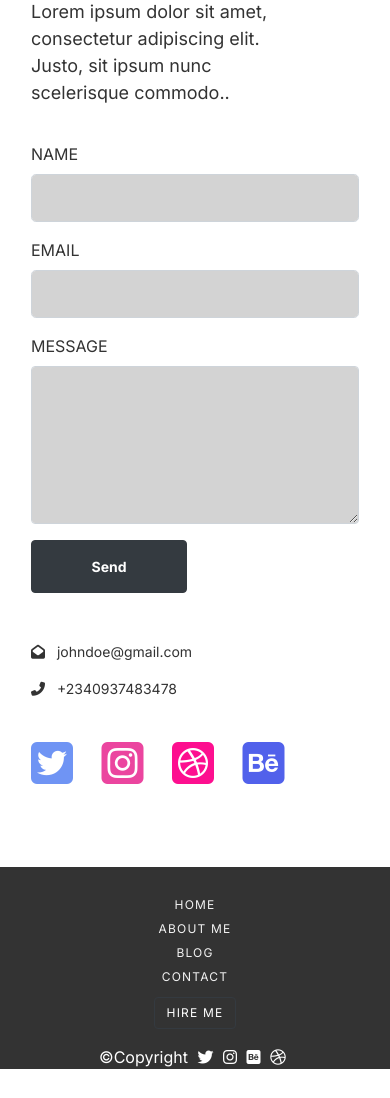
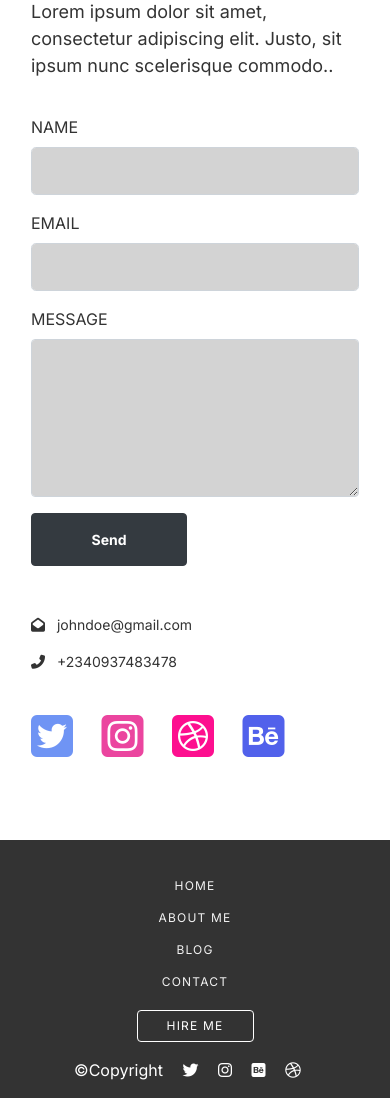
Before and after one commit to IdentitySeal/envato-user-portfolio, a plain HTML site: page index.html in a window 390 px wide. Shown: the part 9028-10126 px from the top of the page. Before the commit the page ends 10097 px from the top, so only its background shows below. Drawn offline with nearby package versions, Linux system fonts and the light colour scheme.

Commit message:
fixes completed

```diff
--- a/index.html
+++ b/index.html
@@ -548,8 +548,8 @@
             <div class="row">
                 <div class="col-md-6 col-lg-6">
                     <h3 class="heading" data-aos="fade-up" data-aos-duration="2000">LET'S TALK NOW</h3>
-                    <div class="pr-5 pt-3 pb-1 w-75 " data-aos="fade-up" data-aos-duration="2000">
-                        <p class="">Lorem ipsum dolor sit amet, consectetur adipiscing elit. Justo, sit ipsum nunc scelerisque commodo..</div>
+                    <div class="pr-5 pt-3 pb-1 " data-aos="fade-up" data-aos-duration="2000">
+                        <p class=" def">Lorem ipsum dolor sit amet, consectetur adipiscing elit. Justo, sit ipsum nunc scelerisque commodo..</div>
                     </p>
                     <form class="remove pb-5" data-aos="fade-up" data-aos-duration="2000">
                         <div class="form-group ">
@@ -601,29 +601,29 @@
     <footer class="">
         <div class="text-center remove  pt-4 ">
             <ul class="pb-3">
-                <li>
+                <li class="pt-2">
                     <a class="nav-text i" href="#home">HOME</a>
 
                 </li>
-                <li>
+                <li class="pt-2">
                     <a class="nav-text i" href="#about">ABOUT ME</a>
 
                 </li>
-                <li>
+                <li class="pt-2">
                     <a class="nav-text i" href="#blog">BLOG</a>
 
                 </li>
-                <li>
+                <li class="pt-2">
                     <a class="nav-text i" href="#contact">CONTACT</a>
 
                 </li>
-                <li class="pt-3">
-                    <a class="nav-text " href="#"><button class="btn btn-outline-dark text-white ">HIRE ME</button></a>
+                <li class="pt-4">
+                    <a class="nav-text " href="#"><button class="btn btn-outline-dark text-white br-white">HIRE ME</button></a>
 
                 </li>
             </ul>
             <div class="container-fluid text-center">
-                <ul>
+                <ul class="pb-3">
                     <li class="li text-white" href="">&#169;Copyright</li>
                     <li class="li">
                         <a class="text-white" href="#"> <i class="fab fa-twitter" aria-hidden="true"></i></a>
--- a/resources/css/style.css
+++ b/resources/css/style.css
@@ -344,6 +344,10 @@
     /* margin: 0;
     /* } */
 
+    .def {
+        font-size: 24px;
+    }
+
     footer {
         background-color: #333;
     }
@@ -425,11 +429,17 @@
         div.container-fluid.px-5.py-5.c {
             background-color: #F2F2F2;
         }
+        .br-white {
+            border-color: #fff;
+        }
         .rm.pb-5.pt-sm-4.pt-md-0.text-black,
         h4.rm.pt-5,
         h4.rm.pb-4.text-black,
         .text-center.py-md-5.py-lg-5.header-font {
             padding-top: 2rem !important;
+        }
+        div.pr-5.pt-3.pb-1.w-75 {
+            width: 100% !important;
         }
         .pr-5 {
             padding-right: 0rem !important;
@@ -521,7 +531,11 @@
         ul li a.nav-text,
         .btn.btn-outline-dark.text-white {
             font-size: 12px;
-            letter-spacing: 0.1em
+            letter-spacing: 0.1em;
+        }
+        .btn-outline-dark {
+            /* border-color: #fff !important; */
+            width: 117px;
         }
         li {
             list-style: none;
@@ -532,7 +546,7 @@
         }
         ul li.li {
             display: inline;
-            padding-right: 5px;
+            padding-right: 15px;
         }
         ul li a.nav-text.i:hover {
             border-bottom: 2px solid #fff;
```
